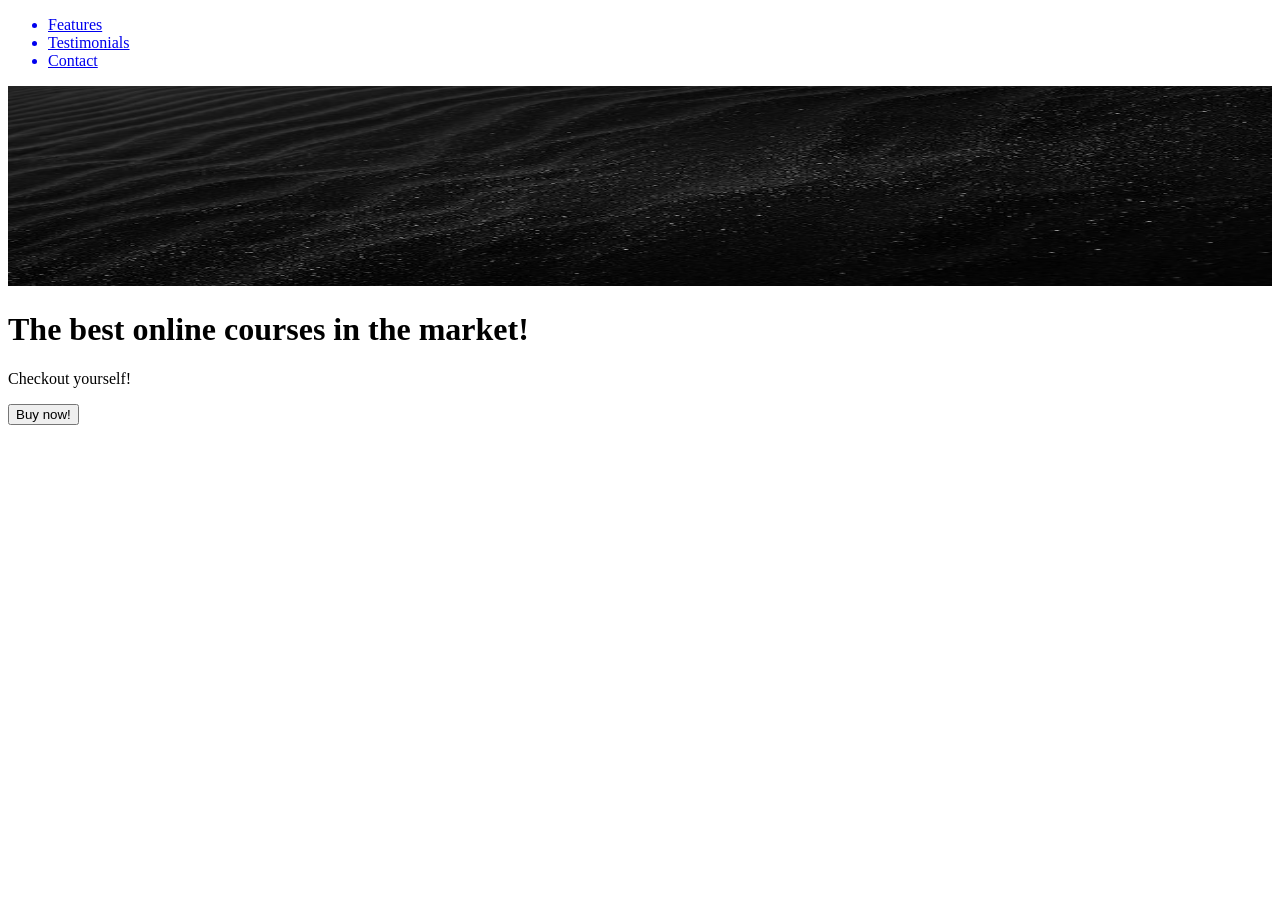
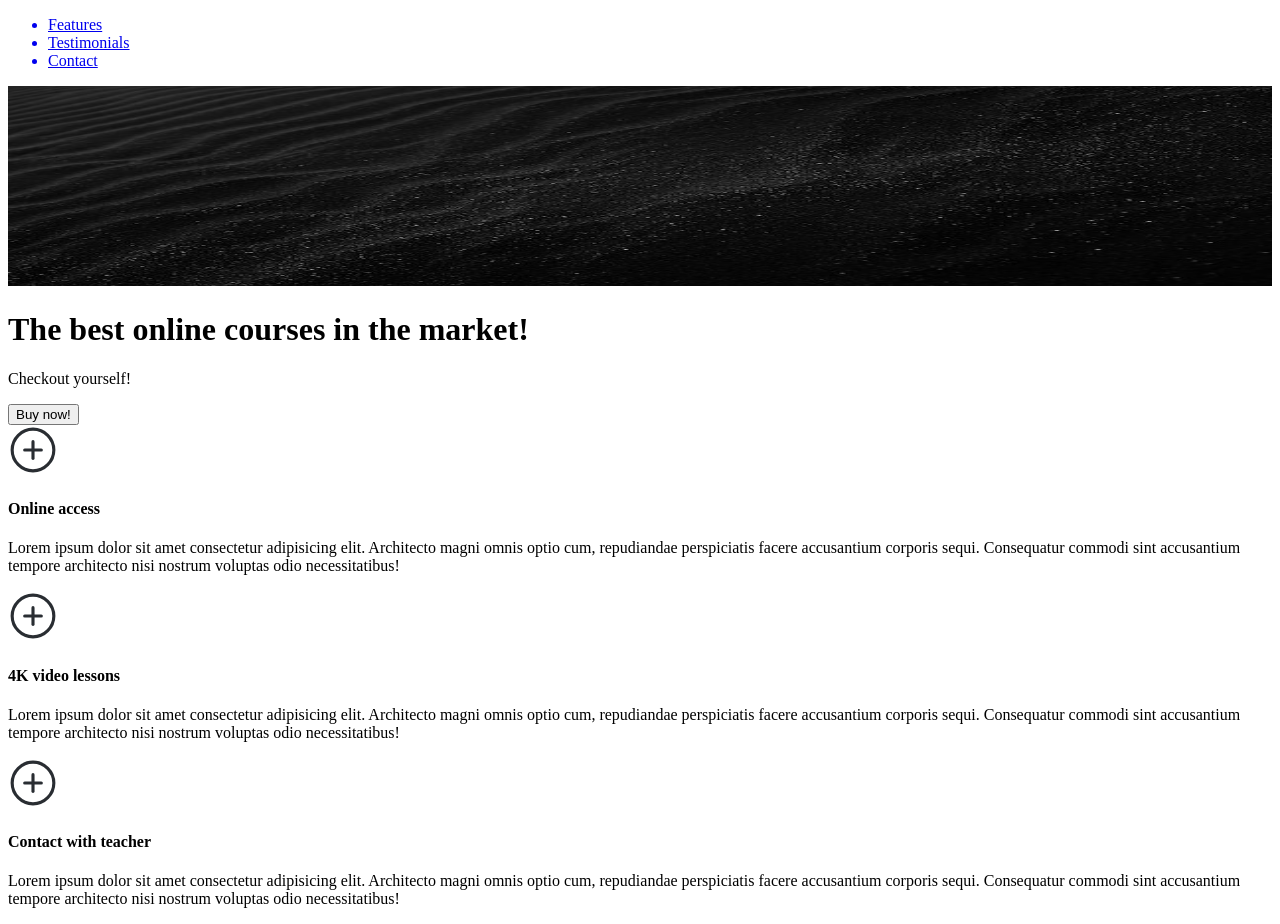
Before and after one commit to lukas1388/online-courses, a plain HTML site: page index.html in a window 1280 px wide. Before the commit the page ends 800 px from the top, so only its background shows below. Drawn offline with Linux system fonts and the light colour scheme.

Commit message:
Add html to div with id features

```diff
--- a/index.html
+++ b/index.html
@@ -16,13 +16,35 @@
             <a href="#contact"><li>Contact</li></a>
         </ul>
     </div>
+
     <div id="hero">
         <img src="./img/dark.jpg" alt="dark" width="100%" height="200">
         <h1>The best online courses in the market!</h1>
         <p>Checkout yourself!</p>
         <button>Buy now!</button>
     </div>
-    <div id="features"></div>
+
+    <div id="features">
+
+        <div>
+            <img src="./img/plus.svg" alt="icon-plus" width="50">
+            <h4>Online access</h4>
+            <p>Lorem ipsum dolor sit amet consectetur adipisicing elit. Architecto magni omnis optio cum, repudiandae perspiciatis facere accusantium corporis sequi. Consequatur commodi sint accusantium tempore architecto nisi nostrum voluptas odio necessitatibus!</p>
+        </div>
+
+        <div>
+            <img src="./img/plus.svg" alt="icon-plus" width="50">
+            <h4>4K video lessons</h4>
+            <p>Lorem ipsum dolor sit amet consectetur adipisicing elit. Architecto magni omnis optio cum, repudiandae perspiciatis facere accusantium corporis sequi. Consequatur commodi sint accusantium tempore architecto nisi nostrum voluptas odio necessitatibus!</p>
+        </div>
+
+        <div>
+            <img src="./img/plus.svg" alt="icon-plus" width="50">
+            <h4>Contact with teacher</h4>
+            <p>Lorem ipsum dolor sit amet consectetur adipisicing elit. Architecto magni omnis optio cum, repudiandae perspiciatis facere accusantium corporis sequi. Consequatur commodi sint accusantium tempore architecto nisi nostrum voluptas odio necessitatibus!</p>
+        </div>
+
+    </div>
     <div id="about"></div>
     <div id="testimonials"></div>
     <div id="contact"></div>
```
Also changed, not shown: img/plus.svg (added).
